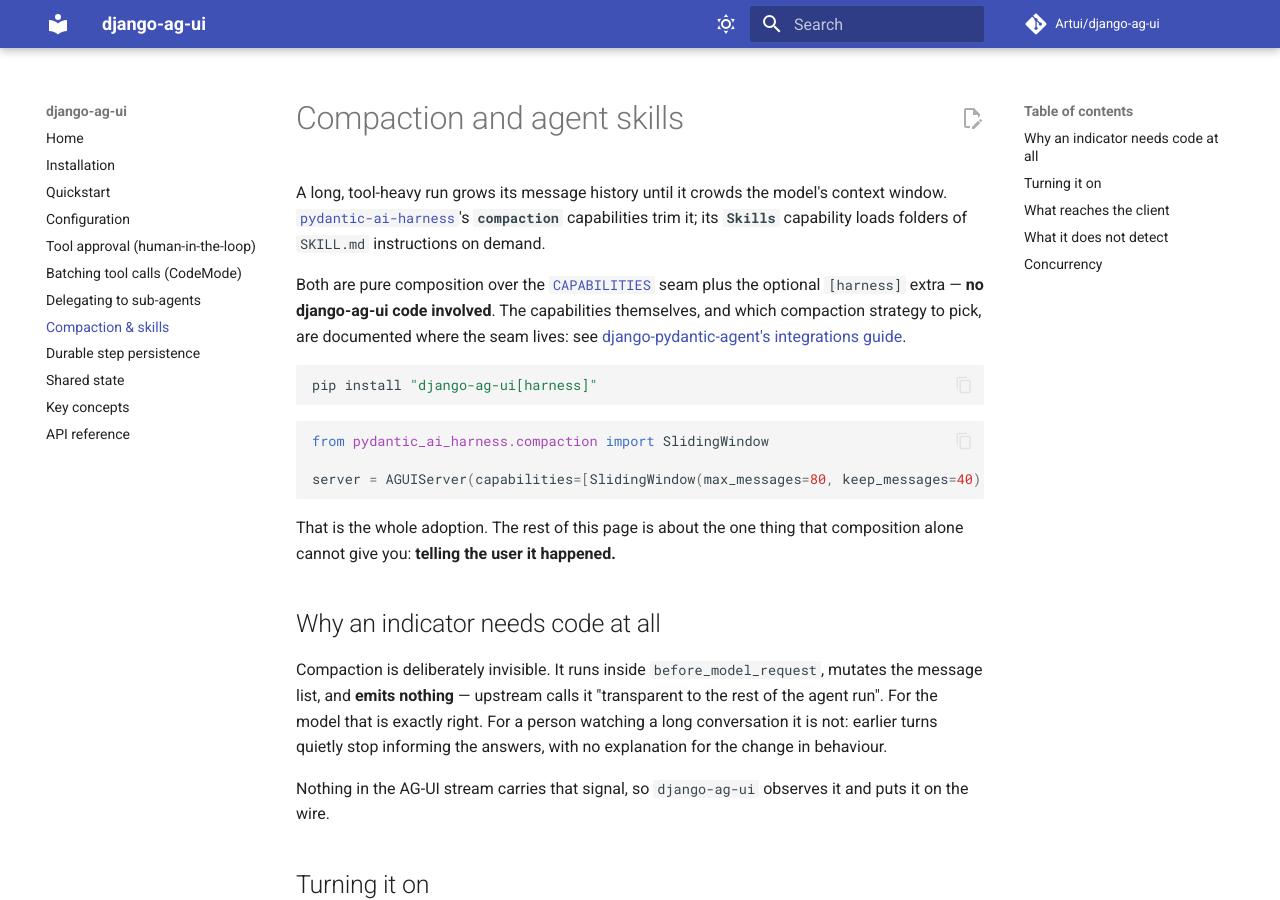
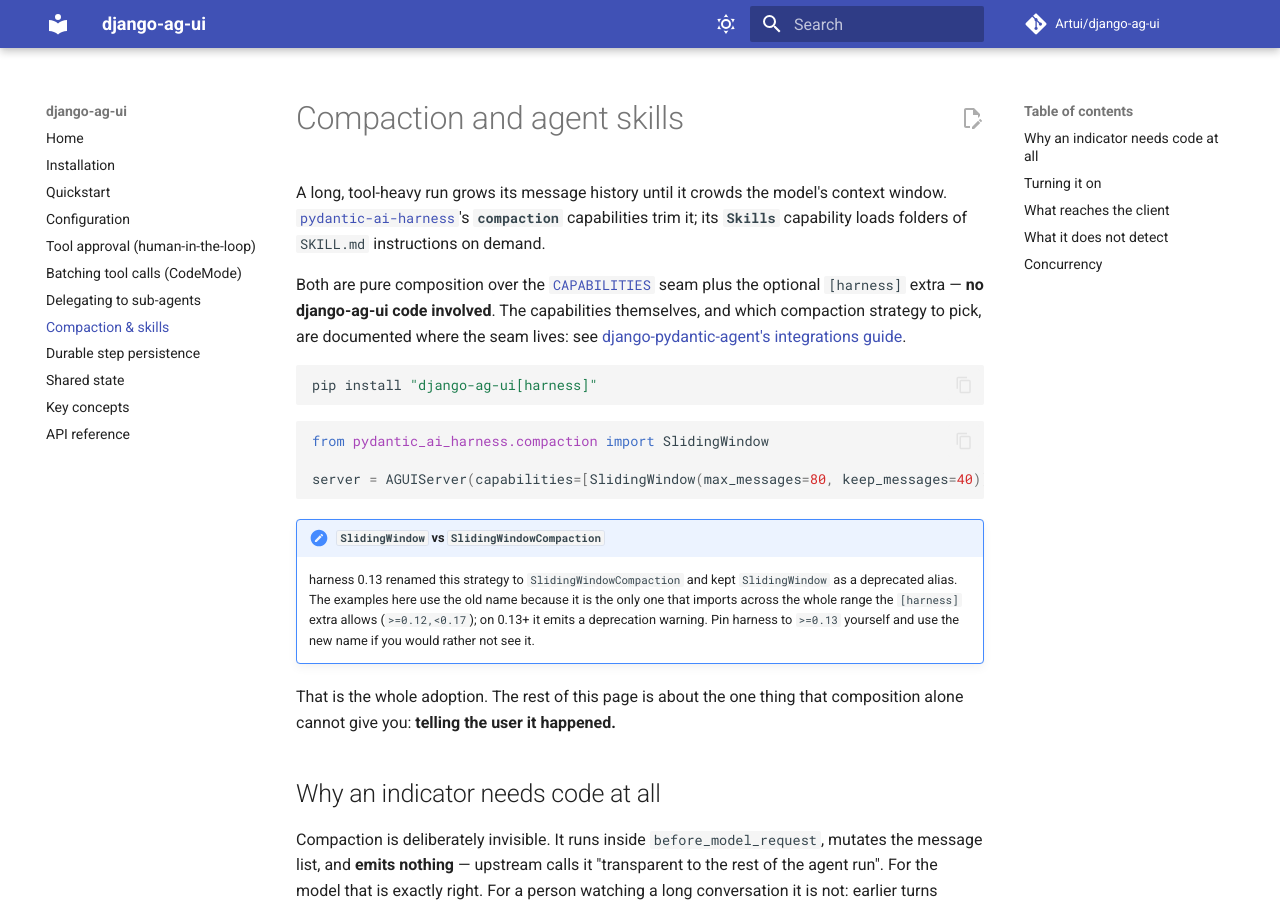
Before and after one commit to Artui/django-ag-ui, an MkDocs documentation site: the page built from docs/compaction.md, in a window 1280 px wide and 900 px high. Built offline with MkDocs 1.6.1 and Material for MkDocs 9.7.7, drawn with Linux system fonts in a browser that asks for light colours; comment, search, counter and statistics services are not loaded.

Commit message:
Accept pydantic-ai-harness 0.13–0.16 in the [harness] extra (0.28.1) (#70)
* Accept pydantic-ai-harness 0.13-0.16 in the [harness] extra

Widens the ceiling rather than raising the floor: nothing here constructs a
harness capability, and CompactionObserver reads only .messages either side of
the delegated call, so every pairing in 0.12-0.16 genuinely works.

The upgrade broke only the tests. Two hand-rolled _RequestContext doubles
carried nothing but .messages; harness 0.13 began reading .model off the
context to notice a mid-run model swap. Replaced with the real
pydantic_ai.models.ModelRequestContext, which cannot drift from the contract.

* Release 0.28.1

````diff
--- a/django_ag_ui/version.py
+++ b/django_ag_ui/version.py
@@ -1,5 +1,5 @@
 from __future__ import annotations
 
-__version__: str = "0.28.0"
+__version__: str = "0.28.1"
 
 __all__ = ["__version__"]
--- a/docs/compaction.md
+++ b/docs/compaction.md
@@ -20,6 +20,15 @@
 
 server = AGUIServer(capabilities=[SlidingWindow(max_messages=80, keep_messages=40)])
 ```
+
+!!! note "`SlidingWindow` vs `SlidingWindowCompaction`"
+
+    harness 0.13 renamed this strategy to `SlidingWindowCompaction` and kept
+    `SlidingWindow` as a deprecated alias. The examples here use the old name
+    because it is the only one that imports across the whole range the
+    `[harness]` extra allows (`>=0.12,<0.17`); on 0.13+ it emits a deprecation
+    warning. Pin harness to `>=0.13` yourself and use the new name if you would
+    rather not see it.
 
 That is the whole adoption. The rest of this page is about the one thing that
 composition alone cannot give you: **telling the user it happened.**
--- a/pyproject.toml
+++ b/pyproject.toml
@@ -68,7 +68,7 @@
 # CodeMode — wrap many tools (e.g. the drf-mcp bridge) into one sandboxed
 # `run_code` — and the other graduated harness capabilities. The `[code-mode]`
 # extra pulls the sandbox (`pydantic-monty`). Attach via DJANGO_AG_UI["CAPABILITIES"].
-harness = ["pydantic-ai-harness[code-mode]>=0.12,<0.13"]
+harness = ["pydantic-ai-harness[code-mode]>=0.12,<0.17"]
 
 [project.urls]
 Homepage = "https://github.com/Artui/django-ag-ui"
@@ -99,7 +99,7 @@
     # The [spec-tools] extra's backing package, so its capability + tests run in dev.
     "djangorestframework-pydantic-ai>=0.12,<0.13",
     # The [harness] extra's backing package, so the CodeMode recipe test runs in dev.
-    "pydantic-ai-harness[code-mode]>=0.12,<0.13",
+    "pydantic-ai-harness[code-mode]>=0.12,<0.17",
     # Provider libs so the API_KEY / PROVIDER model-building path is exercised
     # in dev/CI (the extras above ship to consumers, not the dev env).
     "pydantic-ai-slim[anthropic,openai,google]>=2",
@@ -159,7 +159,7 @@
 # django_ag_ui/version.py and promotes the CHANGELOG [Unreleased] block
 # under a new dated heading.
 [tool.bumpversion]
-current_version = "0.28.0"
+current_version = "0.28.1"
 allow_dirty = false
 commit = false
 tag = false
````
Also changed, not shown: CHANGELOG.md (+26 -1 lines), 3 other files.
